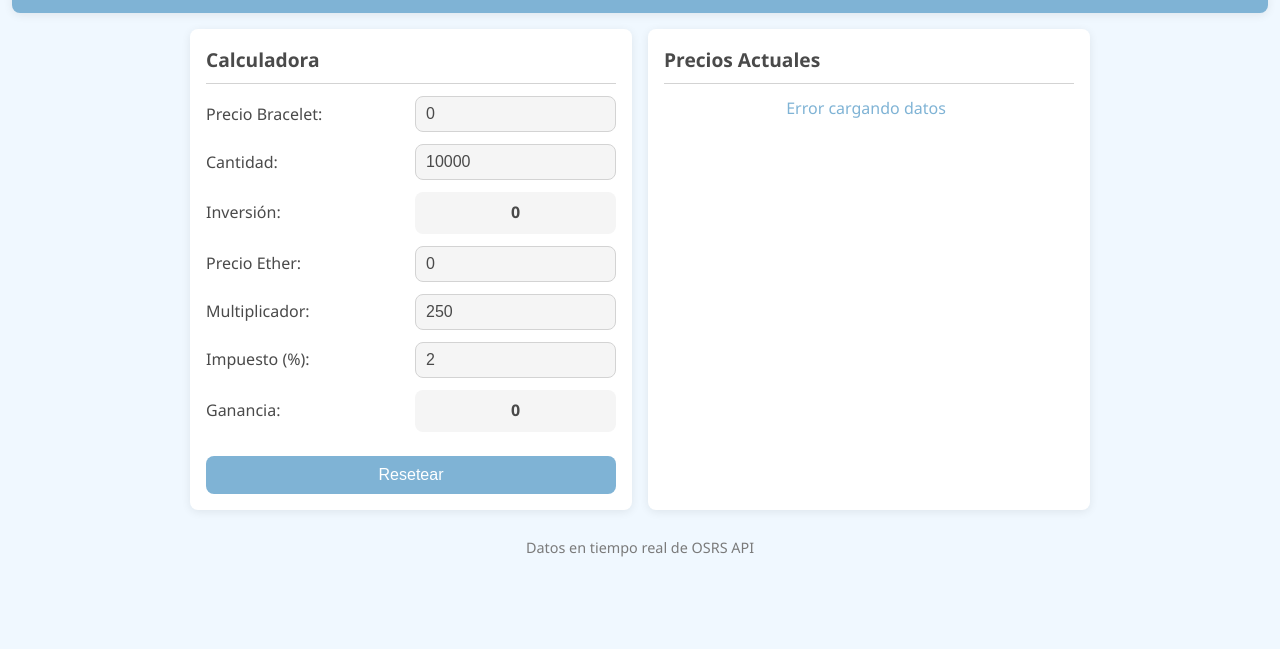
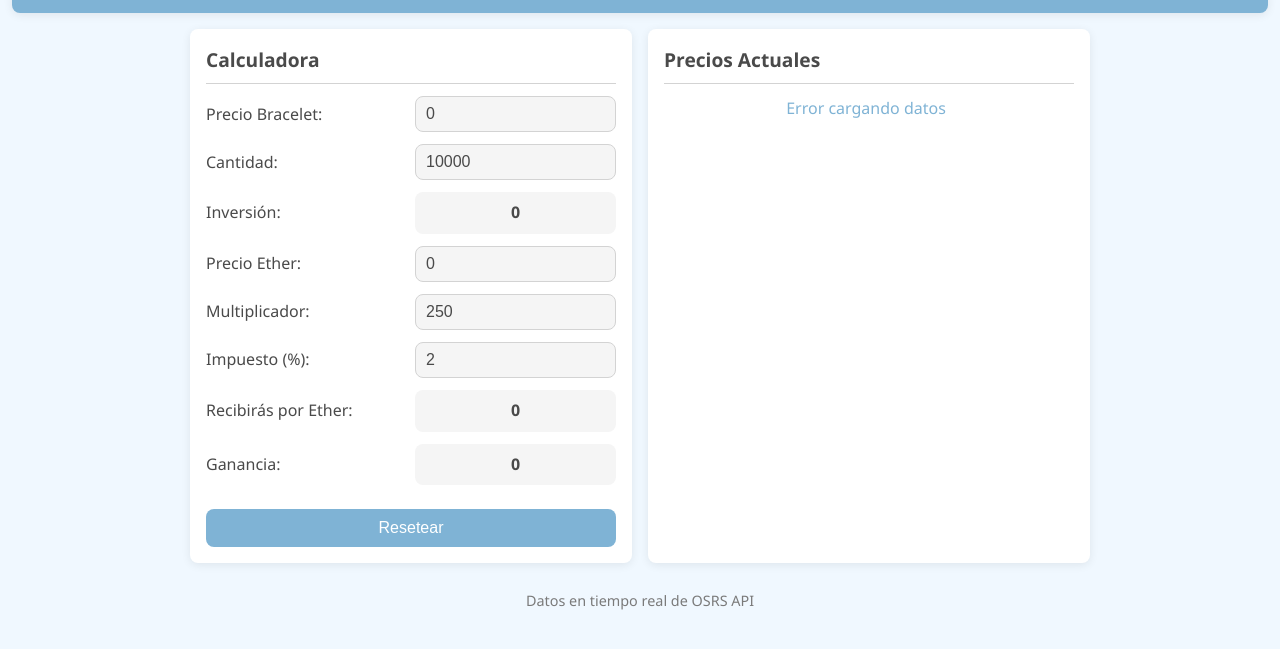
Before and after one commit to baraltense/ether, a plain HTML site: page index.html in a window 1280 px wide. Shown: the part 109-758 px from the top of the page. Drawn offline with Linux system fonts and the light colour scheme; no server answers.

Commit message:
Update index.html

```diff
--- a/index.html
+++ b/index.html
@@ -48,6 +48,11 @@
             </div>
 
             <div class="compact-input-group">
+                <label>Recibirás por Ether:</label>
+                <div id="recibirPorEther" class="compact-result">0</div>
+            </div>
+
+            <div class="compact-input-group">
                 <label for="gananciaTotal">Ganancia:</label>
                 <div id="gananciaTotal" class="compact-result">0</div>
             </div>
```
